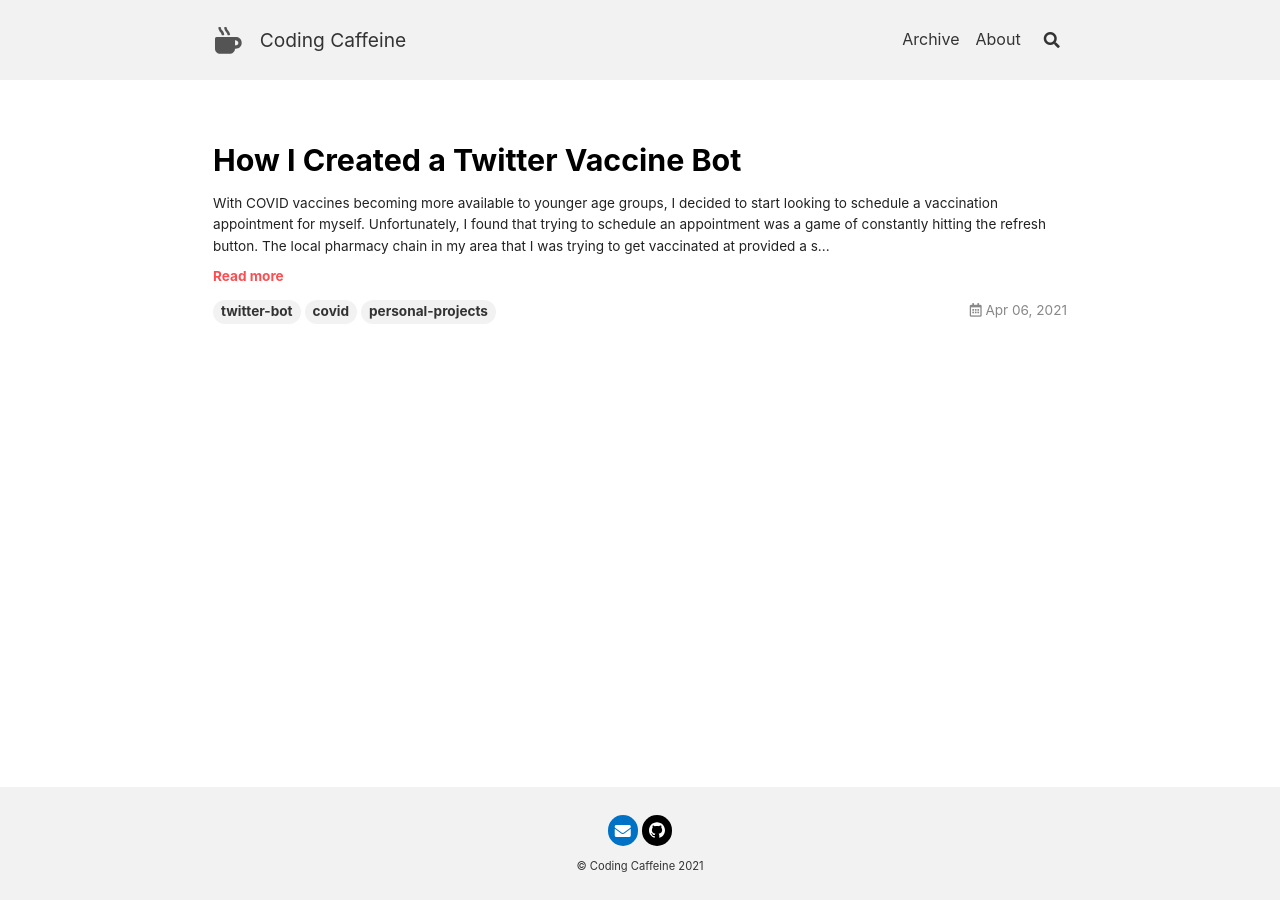
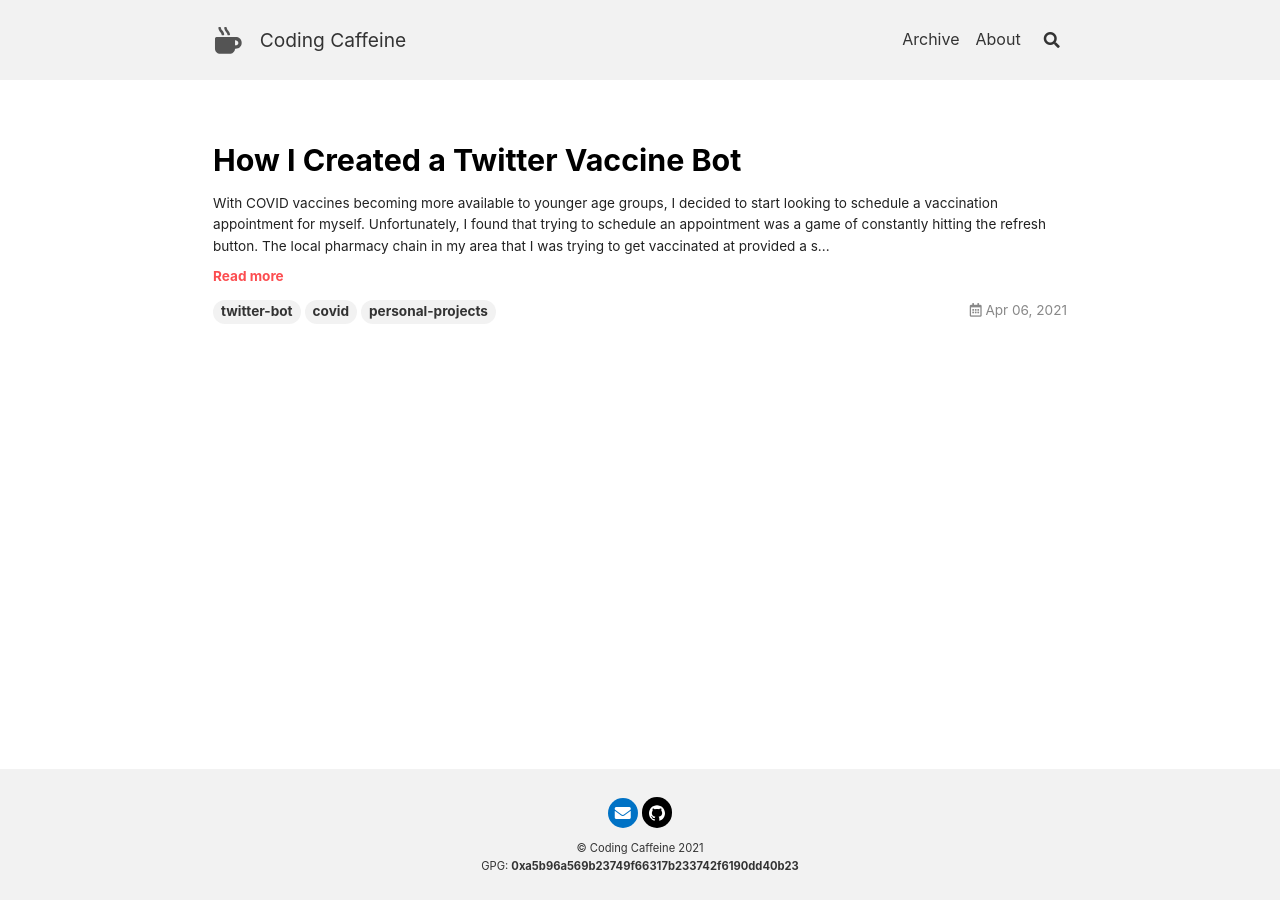
Before and after one commit to jake-hansen/blog, a Jekyll site: the page built from index.html, in a window 1280 px wide. Built offline with Jekyll 4.4.1, drawn with Linux system fonts in a browser that asks for light colours; the list of posts is cut into pages by our own code.

Commit message:
Add GPG key to footer

```diff
--- a/_config.yml
+++ b/_config.yml
@@ -51,6 +51,7 @@ author:
   linkedin  : # "user_name" the last part of your profile url, e.g. https://www.linkedin.com/in/user_name
   github    : jake-hansen # "user_name" the last part of your profile url, e.g. https://github.com/user_name
   npm       : # "user_name" the last part of your profile url, e.g. https://www.npmjs.com/~user_name
+  gpg       : "0xa5b96a569b23749f66317b233742f6190dd40b23"
 
 
 ## => GitHub Repository (if the site is hosted by GitHub)
--- a/_includes/footer.html
+++ b/_includes/footer.html
@@ -30,6 +30,9 @@
         {%- assign _locale_copyright_dates = __return -%}
         © {{ site.title }} {{ _locale_copyright_dates }}
       </div>
+      <div>
+        GPG: <a href="https://keyserver.ubuntu.com/pks/lookup?op=get&search={{ _author.gpg }}">0xa5b96a569b23749f66317b233742f6190dd40b23</a>
+      </div>
     </div>
   </div>
 </footer>
```
